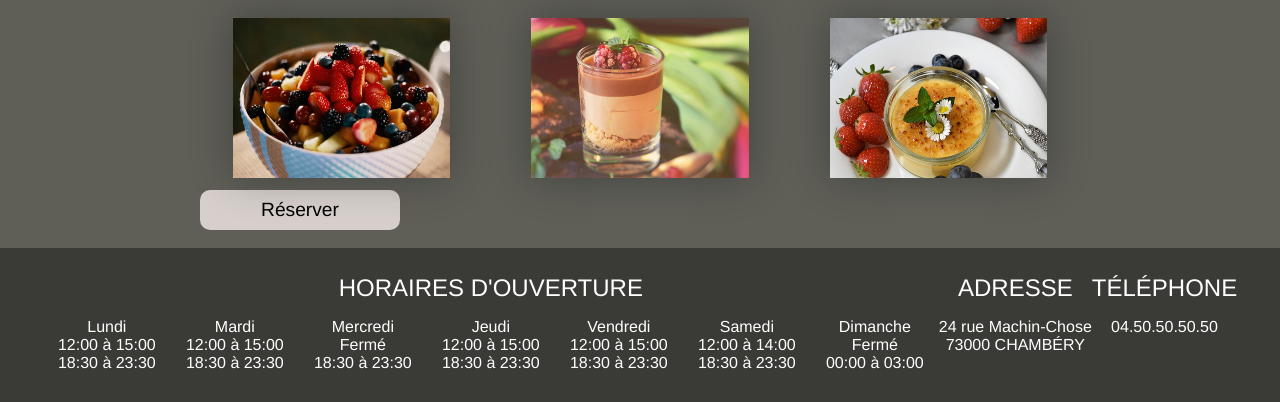
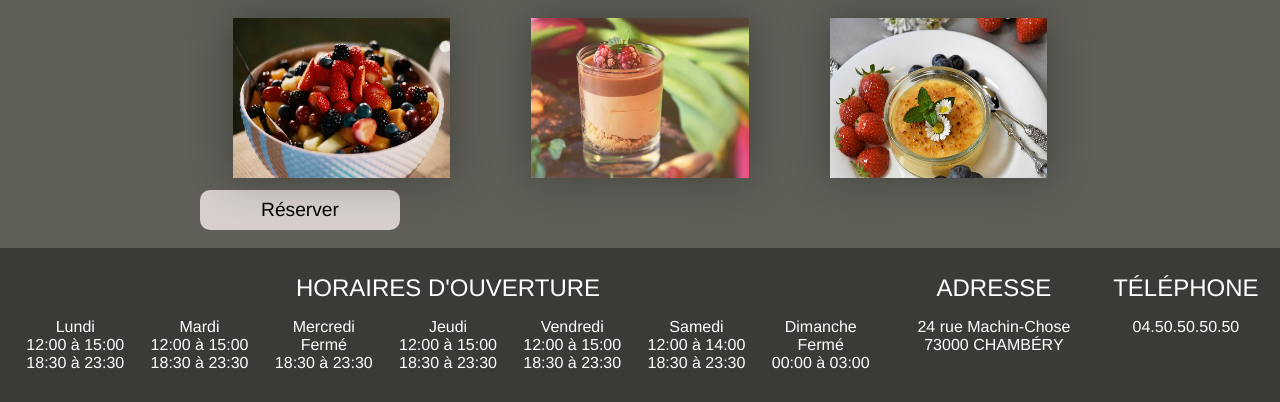
Before and after one commit to Micahdo/resto, a PHP site: page /index.php in a window 1280 px wide. Shown: the part 1210-1612 px from the top of the page. Run offline with PHP 8.4, Linux system fonts and the light colour scheme; data comes from the database, SQL or seed files in the repository; some web fonts are replaced.

Commit message:
Modification du footer

```diff
--- a/footer.php
+++ b/footer.php
@@ -2,22 +2,28 @@
     include('php/bdd.php');
 ?>
 
-<div class="flexRow footerDiv">
+<div class="flexArticle">
     <div class="footerHours">
         <h4>HORAIRES D'OUVERTURE</h4>
-        <div class="flexRow around">
+        <div class="flexHours">
             <?php
                 include_once('php/hours_print.php');
             ?>
         </div>
     </div>
-    <div class="footerAddress">
+    <div class="flexRow footerContact around">
+        <div>
             <h4>ADRESSE</h4>
             <p>24 rue Machin-Chose</p>
             <p>73000 CHAMBÉRY</p>
         </div>
-    <div class="footerPhone">
+        <div>
             <h4>TÉLÉPHONE</h4>
             <p>04.50.50.50.50</p>
         </div>
     </div>
+</div>
+
+<?php
+    $db=null;
+?>
```
Lines whose indentation alone changed are shown as unchanged.
